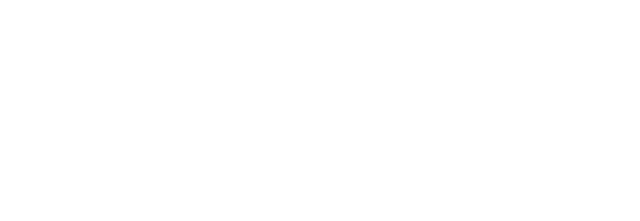
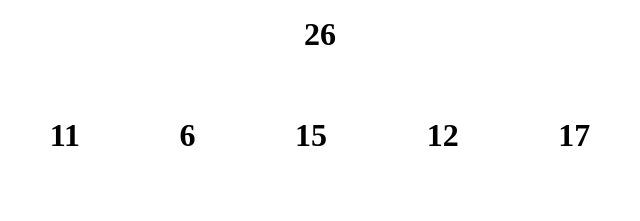
Before and after one commit to GiandoSaba/js-simon, a plain HTML site: page index.html in a window 1280 px wide. Shown: the whole page, without its empty margins (320-960 px from the left). Drawn offline with Linux system fonts and the light colour scheme.

Commit message:
add_number_and_Timer

```diff
--- a/css/style.css
+++ b/css/style.css
@@ -3,3 +3,18 @@
     padding: 0;
     box-sizing: border-box;
 }
+
+main {
+    width: 50%;
+    margin: 1em auto;
+    text-align: center;
+}
+
+.num-container {
+    list-style-type: none;
+    display: flex;
+    justify-content: space-around;
+    margin-top: 2em;
+    font-size: 2em;
+    font-weight: bold;
+}
--- a/index.html
+++ b/index.html
@@ -8,7 +8,11 @@
     <title>Simon Says</title>
 </head>
 <body>
-
+    <main>
+        <h1><span id="seconds">30</span></h1>
+        <ul class="num-container list-random"></ul>
+        <ul class="num-container list-user"></ul>
+    </main>
     <script src="js/script.js"></script>
 </body>
 </html>
--- a/js/script.js
+++ b/js/script.js
@@ -1,3 +1,50 @@
-// Visualizzare in pagina 5 numeri casuali.Da lì parte un timer di 30 secondi.
+function getRandomIntInclusive(min, max) {
+    min = Math.ceil(min);
+    max = Math.floor(max);
+    return Math.floor(Math.random() * (max - min + 1) + min); //The maximum is inclusive and the minimum is inclusive
+}
+
+function createRandomArray(num){
+    const arrayRandom = [];
+    for (let i = 0; i < num; i++) {
+        let numberRandom = getRandomIntInclusive(1,20);
+        while (arrayRandom.includes(numberRandom)) {
+            numberRandom = getRandomIntInclusive(1, 20);
+        }
+        arrayRandom.push(numberRandom);
+    }
+
+    return arrayRandom;
+}
+
+// Visualizzare in pagina 5 numeri casuali.
+
+const randomList = document.querySelector('.list-random');
+const userList = document.querySelector('.list-user');
+let seconds = 30;
+
+const randomNumber = createRandomArray(5);
+
+for (let i = 0; i < randomNumber.length; i++) {
+    const listItem = document.createElement('li');
+    listItem.append(randomNumber[i]);
+    randomList.append(listItem);
+
+}
+
+const timer = setInterval(() => {
+    const second = document.getElementById('seconds');
+    if (seconds > 0) {
+        second.innerText = seconds;
+        seconds--;
+    } else {
+        second.innerText = 'Tempo scaduto'
+        randomList.innerHTML = '';
+        console.log(seconds);
+        clearInterval(timer);
+    }
+}, 1000);
+
+// Da lì parte un timer di 30 secondi.
 // Dopo 30 secondi l’utente deve inserire, uno alla volta, i numeri che ha visto precedentemente, tramite il prompt().
 // Dopo che sono stati inseriti i 5 numeri, il software dice quanti e quali dei numeri da indovinare sono stati individuati.
```
